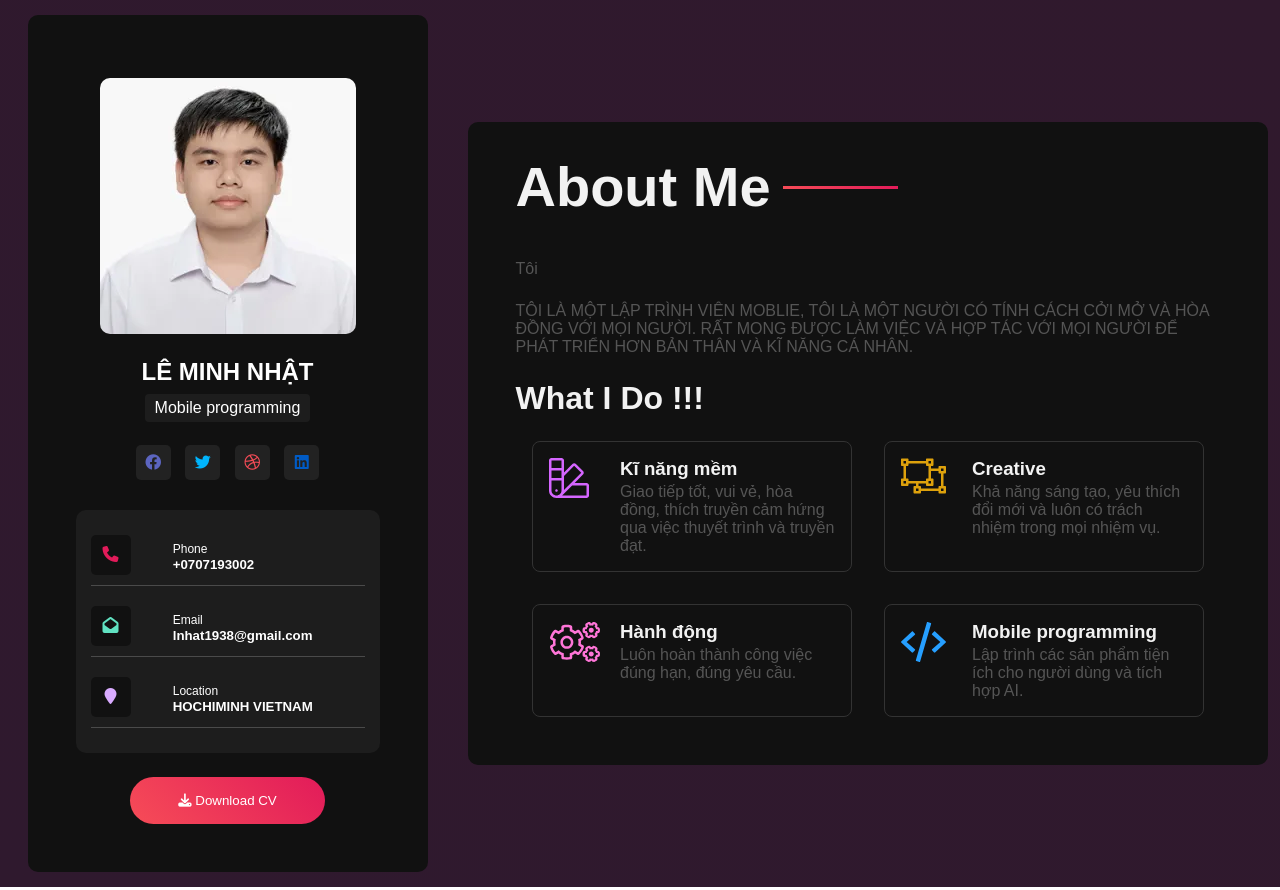
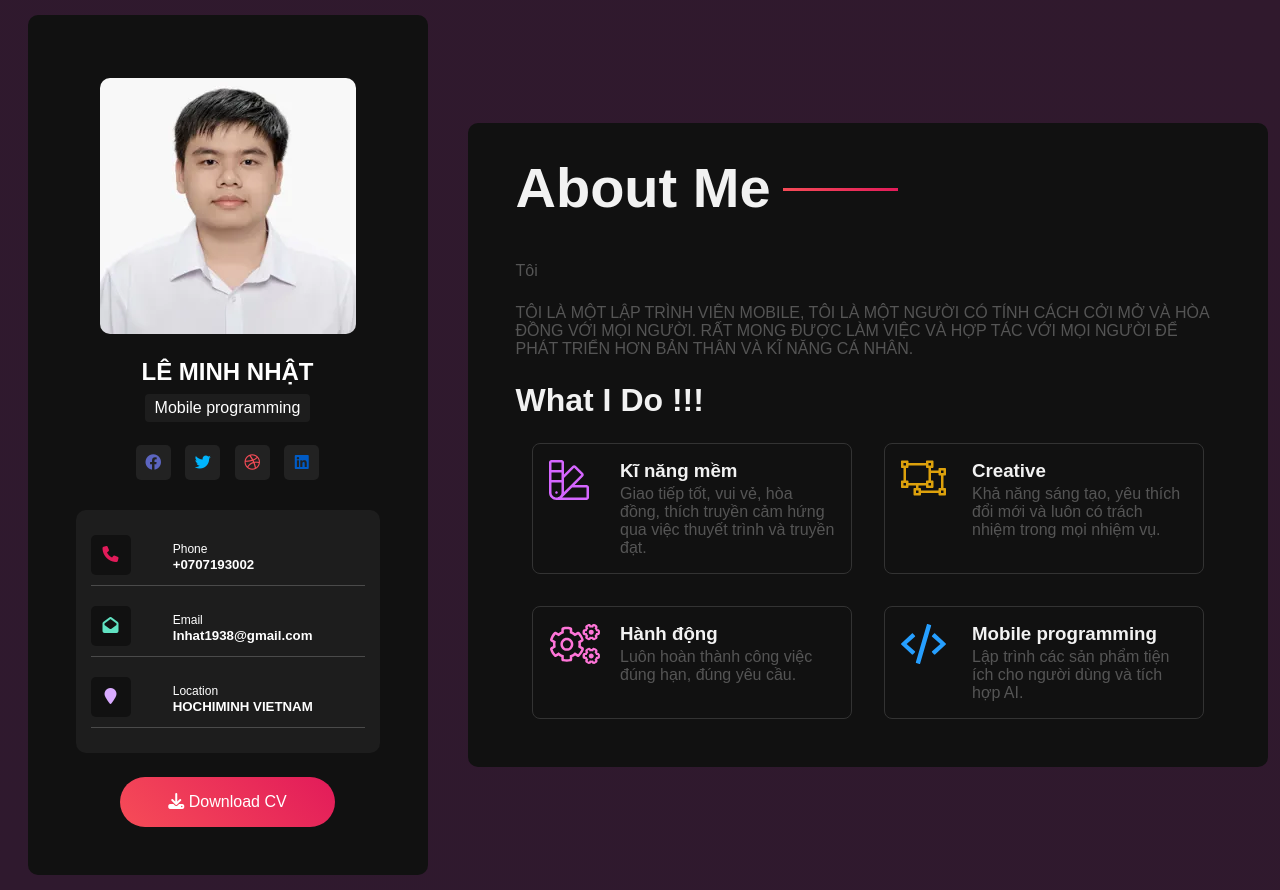
Before and after one commit to minhnhatdepzai/profile, a plain HTML site: page index.html in a window 1280 px wide. Drawn offline with Linux system fonts and the light colour scheme.

Commit message:
Update index.html

```diff
--- a/index.html
+++ b/index.html
@@ -22,7 +22,7 @@
                     <h2>LÊ MINH NHẬT</h2>
                     <h4>Mobile programming</h4>
                     <div class="social">
-                        <a href="#"><i class="fab fa-facebook" style="color:var(--blue)"></i></a>
+                        <a href="https://www.facebook.com/profile.php?id=100087966646957" target="_blank"><i class="fab fa-facebook" style="color:var(--blue)"></i></a>
                         <a href="#"><i class="fab fa-twitter"  style="color:var(--skyblue)"></i></a>
                         <a href="#"><i class="fab fa-dribbble"  style="color:var(--dark-pink)"></i></a>
                         <a href="#"><i class="fab fa-linkedin"  style="color:var(--light-blue)"></i></a>
@@ -61,7 +61,7 @@
                  </div>
 
             </div>
-               <button class="download-btn"> <i class="fa fa-download"></i> Download CV</button>
+               <a href="https://raw.githubusercontent.com/minhnhatdepzai/profile/main/Introduct.pptx" class="download-btn" download> <i class="fa fa-download"></i> Download CV</a>
             </div>
        </div>
 
@@ -72,7 +72,7 @@
            <p> Tôi          </p>
 
           <p>
-            TÔI LÀ MỘT LẬP TRÌNH VIÊN MOBLIE, TÔI LÀ MỘT NGƯỜI CÓ TÍNH CÁCH CỞI MỞ VÀ HÒA ĐỒNG VỚI MỌI NGƯỜI.
+            TÔI LÀ MỘT LẬP TRÌNH VIÊN MOBILE, TÔI LÀ MỘT NGƯỜI CÓ TÍNH CÁCH CỞI MỞ VÀ HÒA ĐỒNG VỚI MỌI NGƯỜI.
 		RẤT MONG ĐƯỢC LÀM VIỆC VÀ HỢP TÁC VỚI MỌI NGƯỜI ĐỂ PHÁT TRIỂN HƠN BẢN THÂN VÀ KĨ NĂNG CÁ NHÂN.
           </p>
           <h2>What I Do !!!</h2>
```
